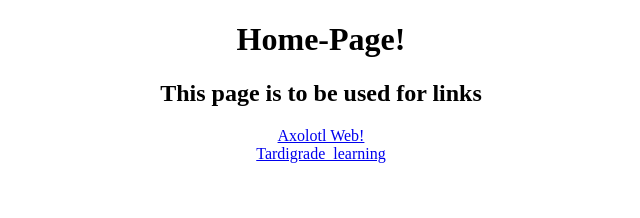
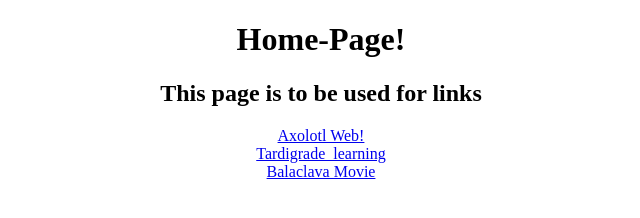
Before and after one commit to Man123Beast/Man123Beast.github.io, a plain HTML site: page index.html in a window 1280 px wide. Shown: the whole page, without its empty margins (319-959 px from the left). Drawn offline with Linux system fonts and the light colour scheme.

Commit message:
Update index.html

```diff
--- a/index.html
+++ b/index.html
@@ -18,7 +18,8 @@
   </h2>
   <p class=a>
     <a target="_self" href="https://man123beast.github.io/axolotl" > Axolotl Web! </a><br>
-    <a target="_self" href="https://man123beast.github.io/tardigrade"> Tardigrade_learning </a>
+    <a target="_self" href="https://man123beast.github.io/tardigrade"> Tardigrade_learning </a><br>
+    <a target="_self" href="https://man123beast.github.io/balaclava" > Balaclava Movie </a><br>
   </p>
 </body>
 </html>
```
